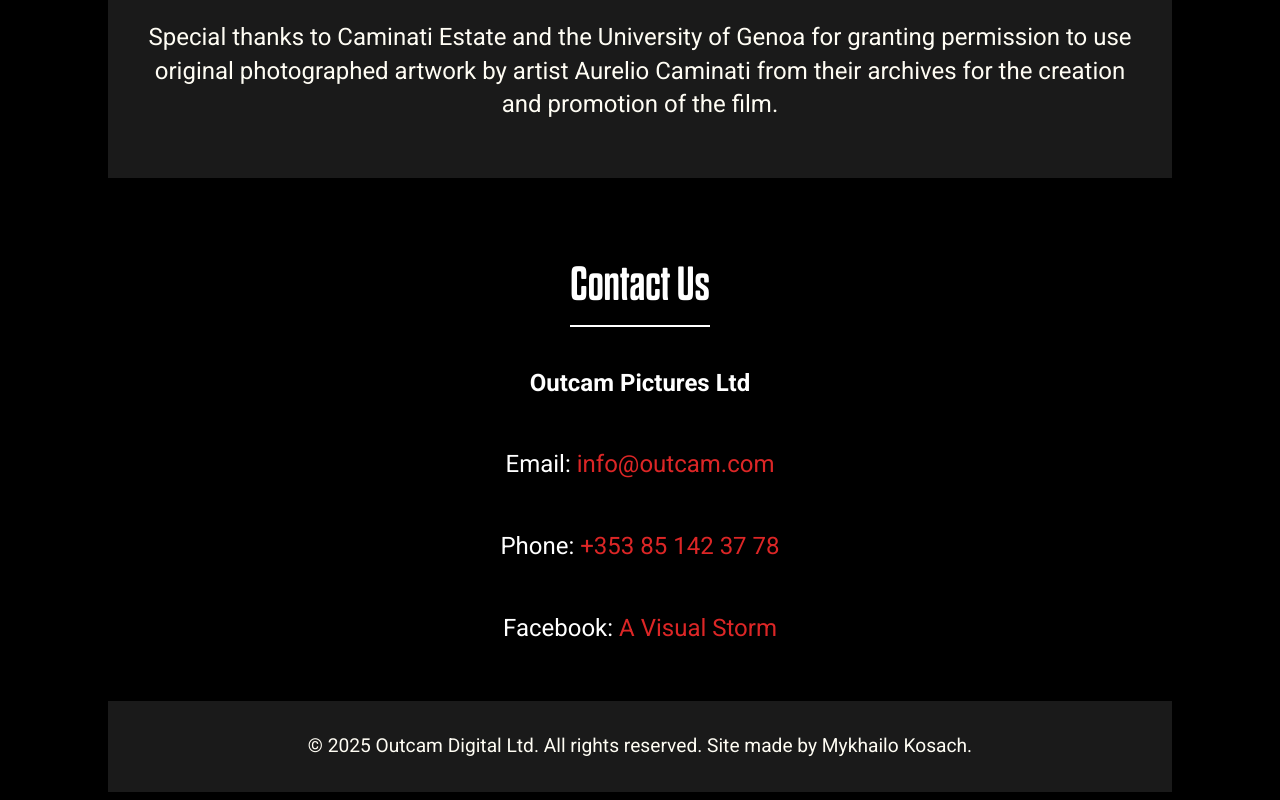
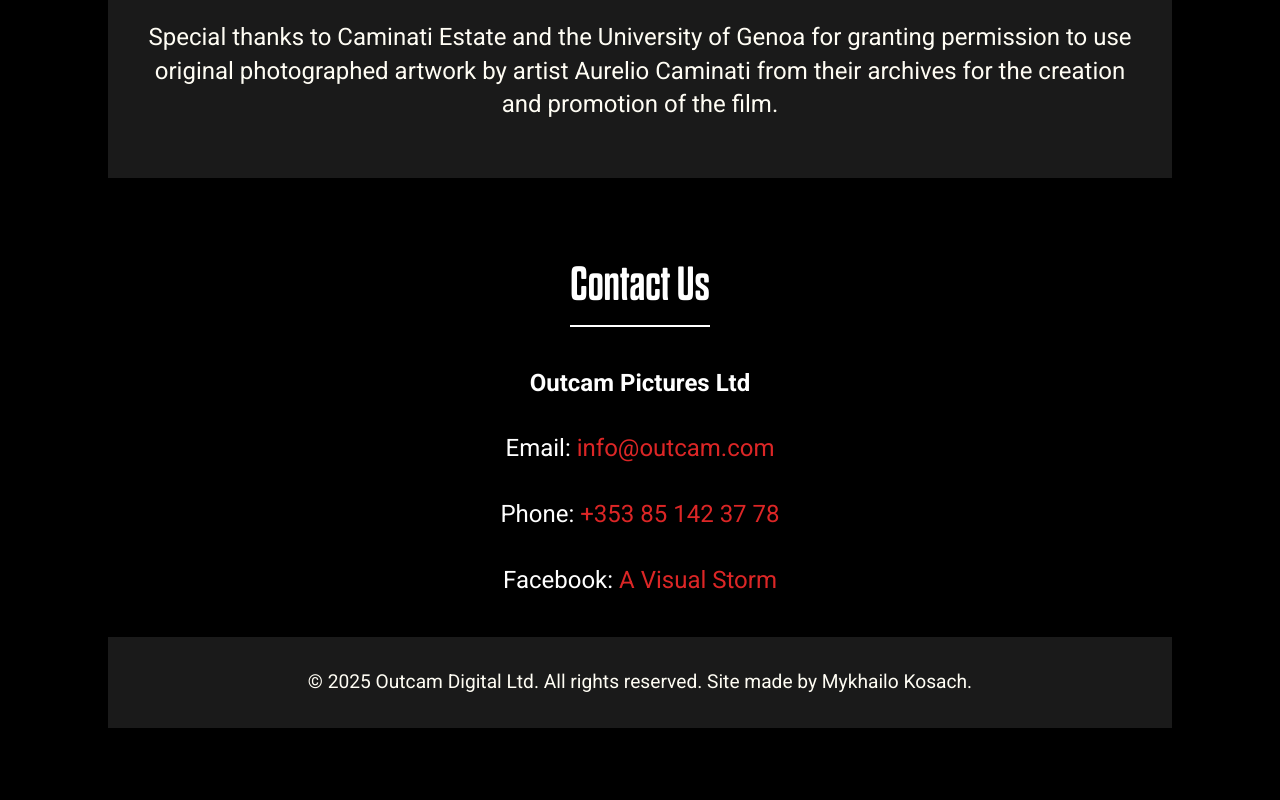
Before and after one commit to MykhailoKosach/Visual-storm, a plain HTML site: page index.html in a window 1280 px wide. Shown: the part 4159-4959 px from the top of the page. After the commit the page ends 4895 px from the top, so only its background shows below. Drawn offline with Linux system fonts and the light colour scheme.

Commit message:
Add margin to contact info paragraphs
Inline styles with margin-block-end were added to each contact info paragraph in the contacts section to improve spacing and visual consistency.

```diff
--- a/index.html
+++ b/index.html
@@ -156,10 +156,10 @@
   <div class="contacts">
     <!-- <img src="Sinead.png" alt="Photo of Sinéad Walsh" loading="lazy" class="director-photo"> -->
     <!-- <div class="info"> -->
-      <p class="fade-in"><strong>Outcam Pictures Ltd</strong></p>
-      <p class="fade-in">Email: <a href="mailto:swalshout@gmail.com">info@outcam.com</a></p>
-      <p class="fade-in">Phone: <a href="tel:+353851423778">+353 85 142 37 78</a></p>
-      <p class="fade-in">Facebook: <a href="https://www.facebook.com/share/1AehphpK1w/" target="_blank">A Visual Storm</a></p>
+      <p class="fade-in" style="margin-block-end: 0.5rem;"><strong>Outcam Pictures Ltd</strong></p>
+      <p class="fade-in" style="margin-block-end: 0.5rem;">Email: <a href="mailto:swalshout@gmail.com">info@outcam.com</a></p>
+      <p class="fade-in" style="margin-block-end: 0.5rem;">Phone: <a href="tel:+353851423778">+353 85 142 37 78</a></p>
+      <p class="fade-in" style="margin-block-end: 0.5rem;">Facebook: <a href="https://www.facebook.com/share/1AehphpK1w/" target="_blank">A Visual Storm</a></p>
   </div>
 </section>
 
```
